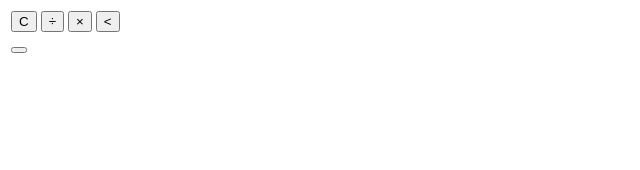
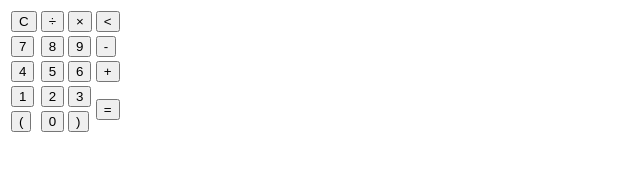
Before and after one commit to samatovaperizat/calculator, a plain HTML site: page index.html in a window 1280 px wide. Shown: the whole page, without its empty margins (0-640 px from the left). Drawn offline with Linux system fonts and the light colour scheme.

Commit message:
html part is done

```diff
--- a/index.html
+++ b/index.html
@@ -25,8 +25,30 @@
                         <td> <button class="btn-operator" id="backspace"> < </button></td>
                     </tr>
                     <tr>
-                        <td><button class="btn-number" id="7"></button></td>
+                        <td><button class="btn-number" id="7">7</button></td>
+                        <td><button class="btn-number" id="8">8</button></td>
+                        <td><button class="btn-number" id="9">9</button></td>
+                        <td><button class="btn-operator" id="-">-</button></td>
                     </tr>
+                    <tr>
+                        <td><button class="btn-number" id="4">4</button></td>
+                        <td><button class="btn-number" id="5">5</button></td>
+                        <td><button class="btn-number" id="6">6</button></td>
+                        <td><button class="btn-operator" id="+">+</button></td>
+                    </tr>
+                    <tr>
+                        <td><button class="btn-number" id="1">1</button></td>
+                        <td><button class="btn-number" id="2">2</button></td>
+                        <td><button class="btn-number" id="3">3</button></td>
+                        <td rowspan="2"><button class="btn-equal" id="equal">=</button></td>
+                    </tr>
+                 <tr>
+                     <td><button class="btn-operator" id="(">(</button></td>
+                     <td><button class="btn-number" id="0">0</button></td>
+                     <td><button class="btn-operator" id=")">)</button></td>
+
+                 </tr>
+
                 </table>
             </div>
         </div>
```
